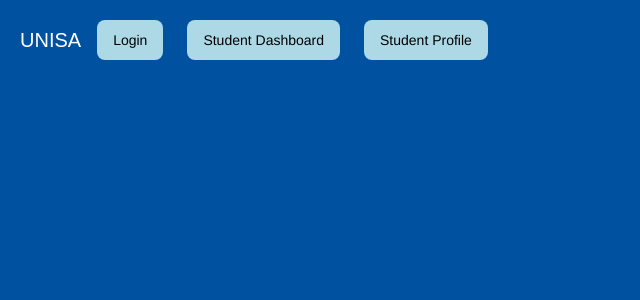
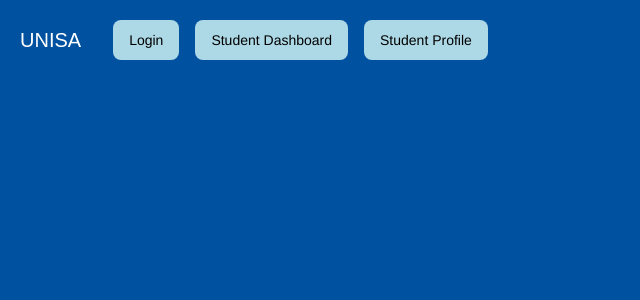
Before and after one commit to MunyaradziMagura/Student-Attendance-System, a React (Create React App) app in the folder client/student-attendence-system/: page / in a window 1280 px wide. Shown: the top 300 px of the page, without its empty margins (0-640 px from the left). Built offline with nearby package versions, Linux system fonts and the light colour scheme.

Commit message:
Update Navigation.js

```diff
--- a/client/student-attendence-system/src/components/Navigation.js
+++ b/client/student-attendence-system/src/components/Navigation.js
@@ -11,21 +11,21 @@ const Navigation = () => {
     <Navbar variant="dark" style={{ padding: 20 }}>
       {/* add logo */}
       <Navbar.Brand>UNISA</Navbar.Brand>
-      <nav>
+      <Nav className="navBlock" style={{ paddingLeft: "1rem" }}>
         <Link to="/Login" className="navButtons">
           Login
         </Link>
-      </nav>
-      <nav className="navBlock">
+      </Nav>
+      <Nav className="navBlock" style={{ paddingLeft: "1rem" }}>
         <Link to="/Dashboard" className="navButtons">
           Student Dashboard
         </Link>
-      </nav>
-      <nav className="navBlock">
+      </Nav>
+      <Nav className="navBlock" style={{ paddingLeft: "1rem" }}>
         <Link to="/StudentHome" className="navButtons">
           Student Profile
         </Link>
-      </nav>
+      </Nav>
     </Navbar>
   );
 };
```
